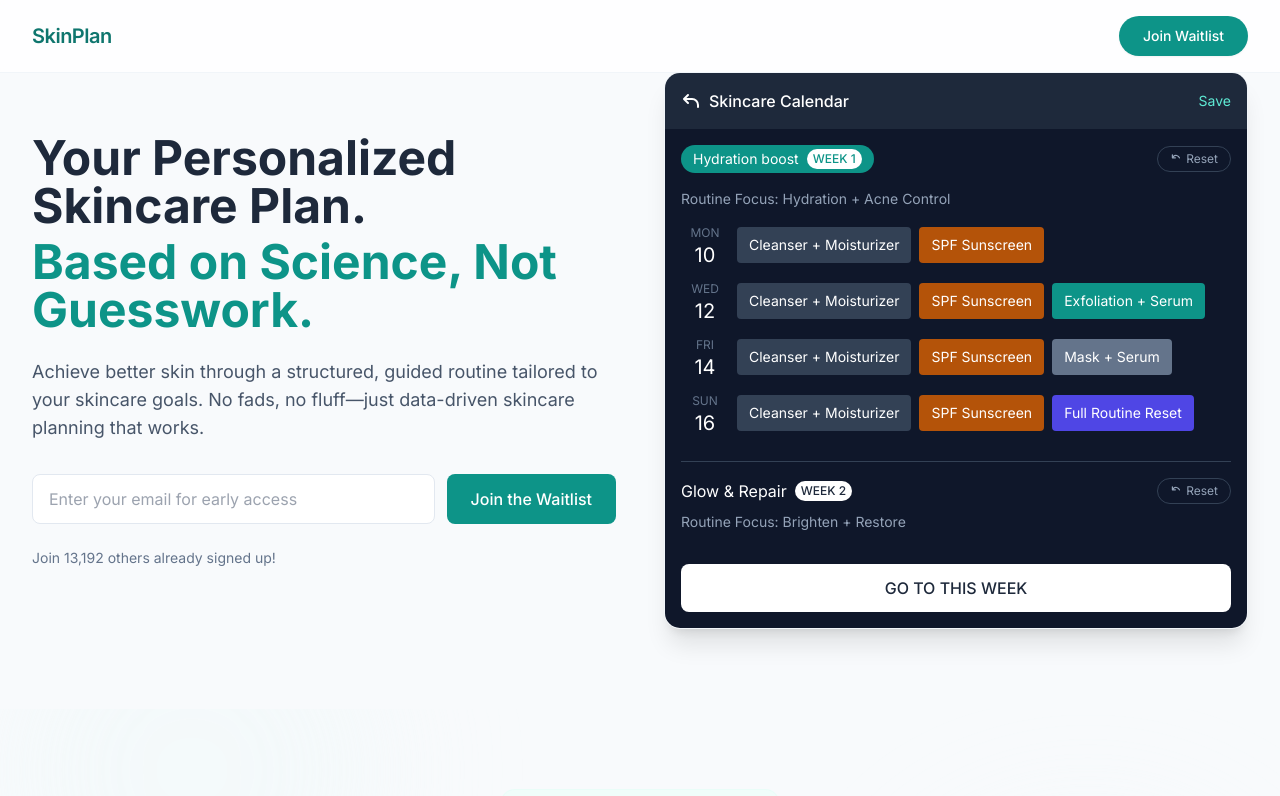
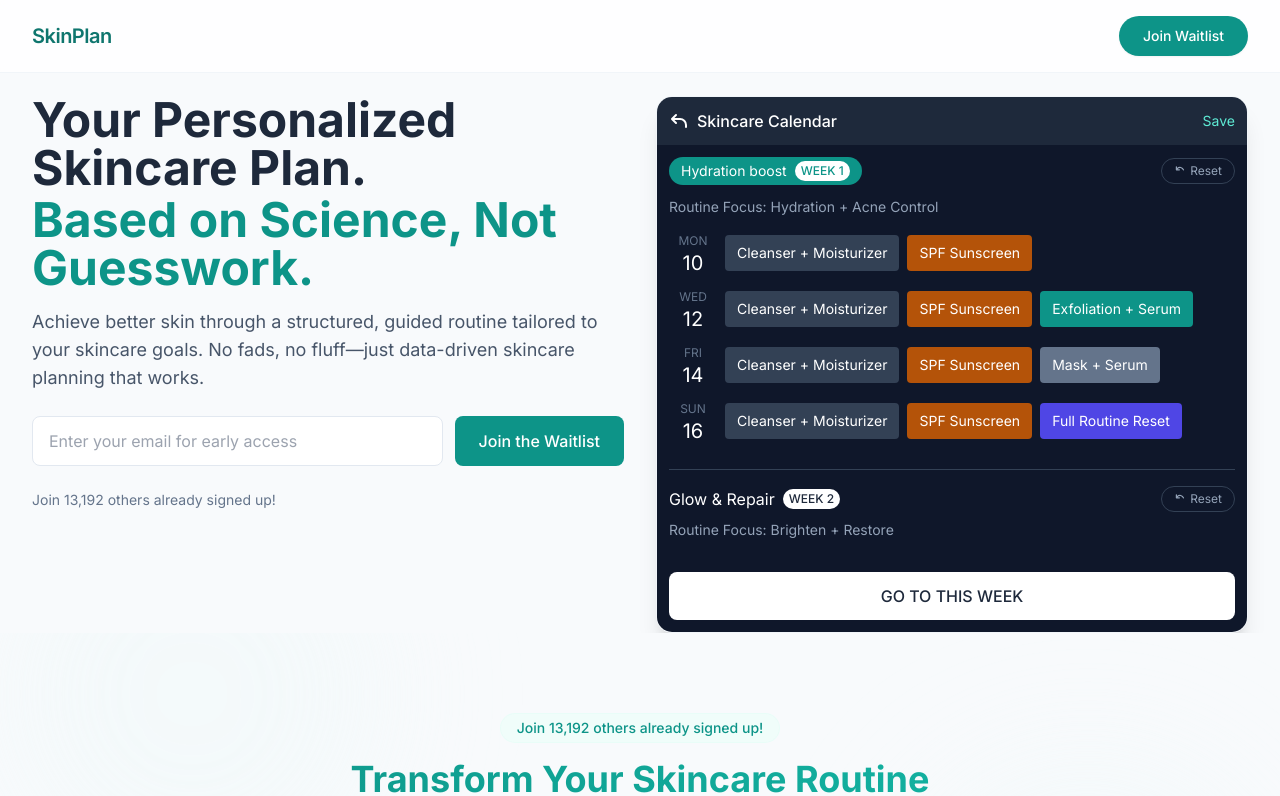
Before and after one commit to GobindB/skinplan, a Next.js app: page / in a window 1280 px wide. Shown: the top 796 px of the page. Built offline with nearby package versions, Linux system fonts and the light colour scheme.

Commit message:
:art: upgrade mobile styles

```diff
--- a/app/components/HeroSection.tsx
+++ b/app/components/HeroSection.tsx
@@ -10,16 +10,16 @@ interface HeroSectionProps {
 export const HeroSection: React.FC<HeroSectionProps> = ({ isVisible, waitlistCount }) => {
   return (
     <section className="bg-slate-50">
-      <div className="max-w-[1400px] w-full mx-auto px-4 sm:px-6 md:px-8 pt-8 sm:pt-16 md:pt-[72px] pb-8 sm:pb-12 md:pb-20">
-        <div className="grid grid-cols-1 md:grid-cols-2 gap-6 sm:gap-8 md:gap-12 items-center">
+      <div className="max-w-[1400px] w-full mx-auto px-4 sm:px-6 md:px-8 pt-20 md:pt-24">
+        <div className="grid grid-cols-1 md:grid-cols-2 gap-8 items-start">
           <div className={`transition-all duration-700 ${isVisible ? 'opacity-100 translate-y-0' : 'opacity-0 translate-y-10'}`}>
-            <h1 className="text-2xl sm:text-3xl md:text-4xl lg:text-5xl font-bold leading-tight mb-3 sm:mb-4 md:mb-6 text-slate-800">
-              <span className="block mb-1 sm:mb-2">Your Personalized Skincare Plan.</span>
+            <h1 className="text-2xl sm:text-3xl md:text-4xl lg:text-5xl font-bold leading-tight mb-3 sm:mb-4 text-slate-800">
+              <span className="block mb-1">Your Personalized Skincare Plan.</span>
               <span className="text-teal-600">
                 Based on Science, Not Guesswork.
               </span>
             </h1>
-            <p className="text-sm sm:text-base md:text-lg text-slate-600 mb-4 sm:mb-6 md:mb-8">
+            <p className="text-sm sm:text-base md:text-lg text-slate-600 mb-4 sm:mb-6">
               Achieve better skin through a structured, guided routine tailored to
               your skincare goals. No fads, no fluff—just data-driven skincare
               planning that works.
--- a/app/components/HowItWorks.tsx
+++ b/app/components/HowItWorks.tsx
@@ -33,7 +33,7 @@ export const HowItWorks: React.FC<HowItWorksProps> = ({ waitlistCount }) => {
       </div>
 
       <div className="max-w-6xl mx-auto px-4 md:px-8">
-        <div className="text-center mb-8 sm:mb-12 md:mb-20">
+        <div className="text-center mb-16 sm:mb-20 md:mb-24">
           <span className="inline-block px-3 sm:px-4 py-1 rounded-full bg-teal-50 text-teal-600 text-xs sm:text-sm font-medium mb-4 transform hover:scale-105 transition-transform border border-teal-100/20">
             Join {waitlistCount.toLocaleString('en-US')} others already signed up!
           </span>
--- a/app/components/SkinCareCalendar.tsx
+++ b/app/components/SkinCareCalendar.tsx
@@ -76,7 +76,7 @@ export const SkinCareCalendar = () => {
 
   return (
     <div className="bg-white rounded-2xl shadow-xl overflow-hidden border border-slate-100">
-      <div className="bg-slate-800 text-white p-4 flex items-center justify-between">
+      <div className="bg-slate-800 text-white p-3 flex items-center justify-between">
         <div className="flex items-center gap-2">
           <svg
             xmlns="http://www.w3.org/2000/svg"
@@ -95,8 +95,8 @@ export const SkinCareCalendar = () => {
         <button className="text-sm text-teal-300">Save</button>
       </div>
 
-      <div className="p-4 bg-slate-900 text-white">
-        <div className="flex justify-between items-center mb-4">
+      <div className="p-3 bg-slate-900 text-white">
+        <div className="flex justify-between items-center mb-3">
           <div className="bg-teal-600 text-white px-3 py-1 rounded-full text-sm inline-flex items-center">
             <span>Hydration boost</span>
             <span className="ml-2 bg-white text-teal-600 px-1.5 py-0.5 rounded-full text-xs font-medium">
```
